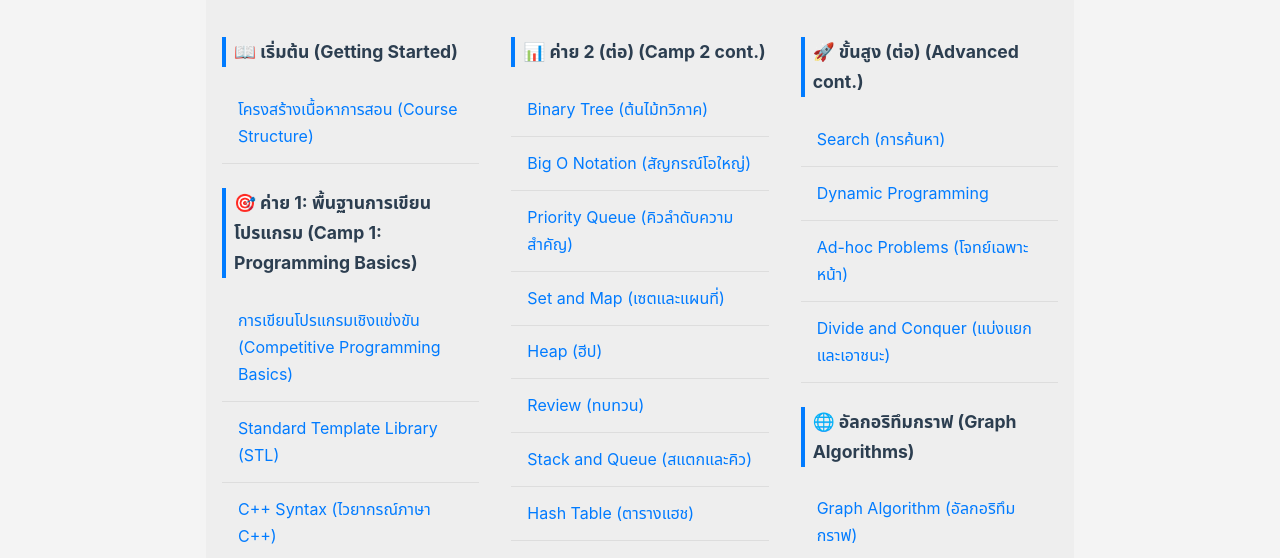
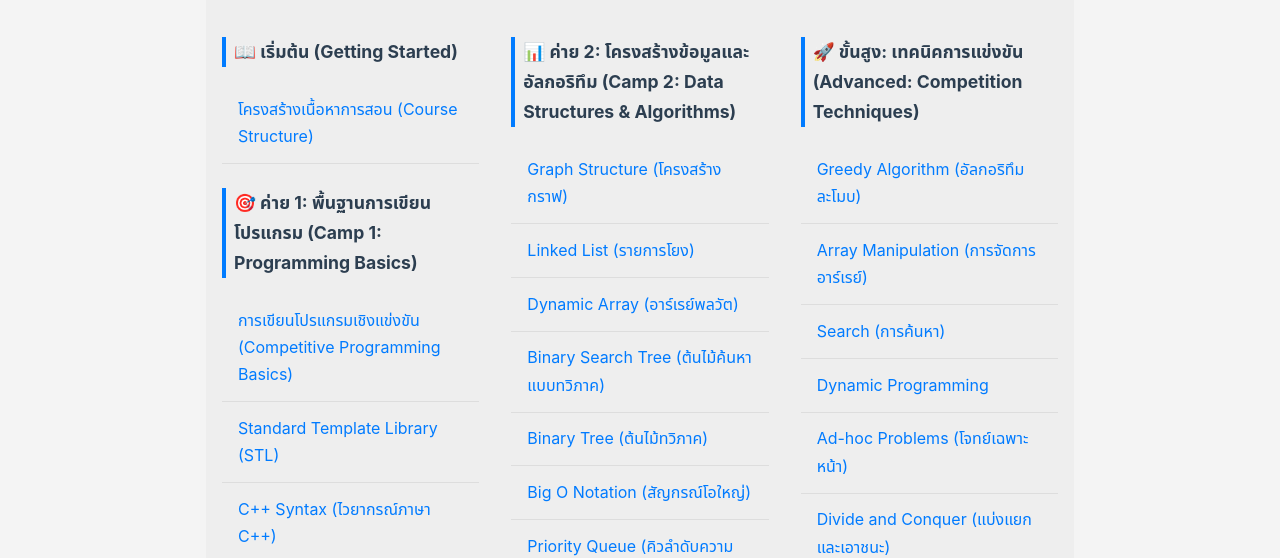
Before and after one commit to tj-14/cp-website, a plain HTML site: page docs/index.html in a window 1280 px wide. Shown: the part 245-803 px from the top of the page. Drawn offline with nearby package versions, Linux system fonts and the light colour scheme.

Commit message:
refactor(docs): reorganize table of contents into 3 logical columns

```diff
--- a/docs/index.html
+++ b/docs/index.html
@@ -18,7 +18,7 @@
             <h2>📚 สารบัญ (Table of Contents)</h2>
 
             <div class="toc-columns">
-                <!-- Column 1 -->
+                <!-- Column 1: Start & Camp 1 -->
                 <div class="toc-column">
                     <h3>📖 เริ่มต้น (Getting Started)</h3>
                     <ul>
@@ -33,20 +33,16 @@
                         <li><a href="1004_recursion.html">Recursion (เรียกซ้ำ)</a></li>
                         <li><a href="1005_function.html">Function (ฟังก์ชัน)</a></li>
                     </ul>
+                </div>
 
+                <!-- Column 2: Camp 2 -->
+                <div class="toc-column">
                     <h3>📊 ค่าย 2: โครงสร้างข้อมูลและอัลกอริทึม (Camp 2: Data Structures & Algorithms)</h3>
                     <ul>
                         <li><a href="2000_graph-structure.html">Graph Structure (โครงสร้างกราฟ)</a></li>
                         <li><a href="2001_linked-list.html">Linked List (รายการโยง)</a></li>
                         <li><a href="2002_dynamic-array.html">Dynamic Array (อาร์เรย์พลวัต)</a></li>
                         <li><a href="2003_binary-search-tree.html">Binary Search Tree (ต้นไม้ค้นหาแบบทวิภาค)</a></li>
-                    </ul>
-                </div>
-
-                <!-- Column 2 -->
-                <div class="toc-column">
-                    <h3>📊 ค่าย 2 (ต่อ) (Camp 2 cont.)</h3>
-                    <ul>
                         <li><a href="2004_binary-tree.html">Binary Tree (ต้นไม้ทวิภาค)</a></li>
                         <li><a href="2005_big-o-notation.html">Big O Notation (สัญกรณ์โอใหญ่)</a></li>
                         <li><a href="2006_priority-queue.html">Priority Queue (คิวลำดับความสำคัญ)</a></li>
@@ -56,18 +52,14 @@
                         <li><a href="2010_stack-queue.html">Stack and Queue (สแตกและคิว)</a></li>
                         <li><a href="2011_hash-table.html">Hash Table (ตารางแฮช)</a></li>
                     </ul>
+                </div>
 
+                <!-- Column 3: Advanced & The Rest -->
+                <div class="toc-column">
                     <h3>🚀 ขั้นสูง: เทคนิคการแข่งขัน (Advanced: Competition Techniques)</h3>
                     <ul>
                         <li><a href="3000_greedy-algorithm.html">Greedy Algorithm (อัลกอริทึมละโมบ)</a></li>
                         <li><a href="3001_array-manipulation.html">Array Manipulation (การจัดการอาร์เรย์)</a></li>
-                    </ul>
-                </div>
-
-                <!-- Column 3 -->
-                <div class="toc-column">
-                    <h3>🚀 ขั้นสูง (ต่อ) (Advanced cont.)</h3>
-                    <ul>
                         <li><a href="3002_search.html">Search (การค้นหา)</a></li>
                         <li><a href="3003_dynamic-programming.html">Dynamic Programming</a></li>
                         <li><a href="3004_adhoc.html">Ad-hoc Problems (โจทย์เฉพาะหน้า)</a></li>
```
